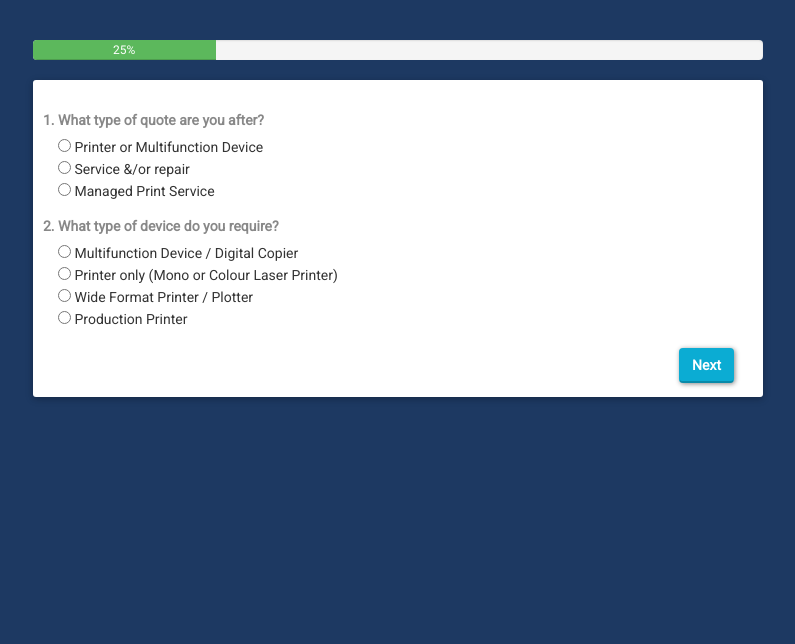
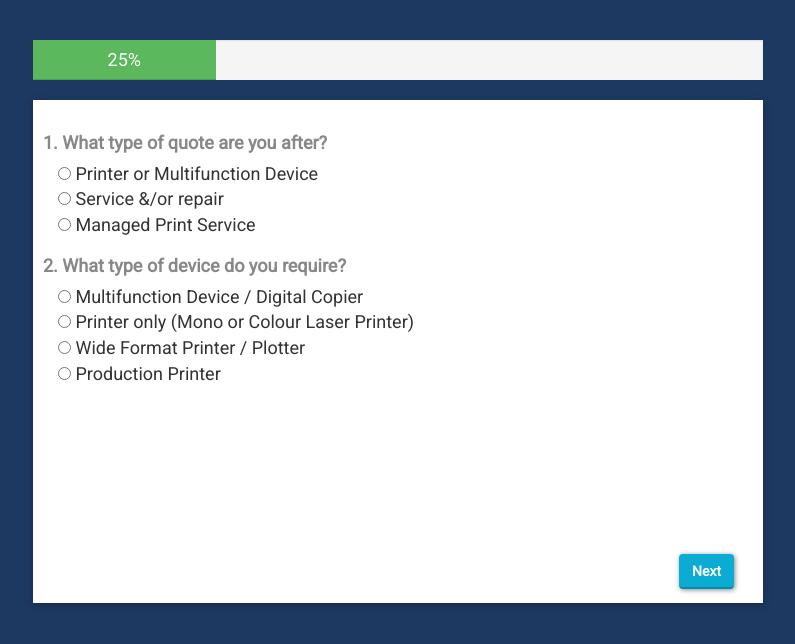
Before and after one commit to sooraj-rc/copierchoice, a CodeIgniter app: a page that uses application/views/multi-form.php in a window 1280 px wide. Shown: the top 644 px of the page, without its empty margins (242-1037 px from the left). Run offline with CodeIgniter, Linux system fonts and the light colour scheme; some libraries are stand-ins or nearby versions.

Commit message:
latest commit

```diff
--- a/DB_Altration/queries.sql
+++ b/DB_Altration/queries.sql
@@ -66,3 +66,6 @@ INSERT INTO `lead_types` (`lead_type_id`, `lead_type`, `status`) VALUES
 (6, 'Service &/or Repair – Non-urgent repair/service on existing device', 'A'),
 (7, 'Service &/or Repair – Enquire about new service agreement for existing device', 'A'),
 (8, 'Managed Print Service', 'A');
+
+
+-- Question and answer and related tables with data
--- a/assets/css/style.css
+++ b/assets/css/style.css
@@ -136,3 +136,21 @@ margin-top: 2px;
     outline: none;
     outline-offset: 0px;
 }
+.step{
+    min-height: 420px !important;
+    font-size: 18px;
+}
+.ans-area{
+    line-height: 1.7;
+}
+.progress{
+    height: 40px !important;
+    border-radius: 0px;
+}
+.progress-bar{
+    font-size: 18px !important;
+    line-height: 40px;
+}
+.box{
+    border-radius: 0px;
+}
--- a/assets/js/cc-app.js
+++ b/assets/js/cc-app.js
@@ -123,7 +123,7 @@ $("#continue").click(function (e) {
     var value2 = '';
     value1 = $('input:radio[name=qtype1]:checked').val();
     value2 = $('input:radio[name=qtype2]:checked').val();
-
+    //validate first two questions
     if (!$('input:radio[name=qtype1]:checked').val() || !$('input:radio[name=qtype2]:checked').val()) {
         $("#error").html("<div class='alert alert-danger'>Please choose your answers!</div>");
         return false;
```
Also changed, not shown: application/views/rfq-form.php (+5 -11 lines). Lines whose indentation alone changed are shown as unchanged.
